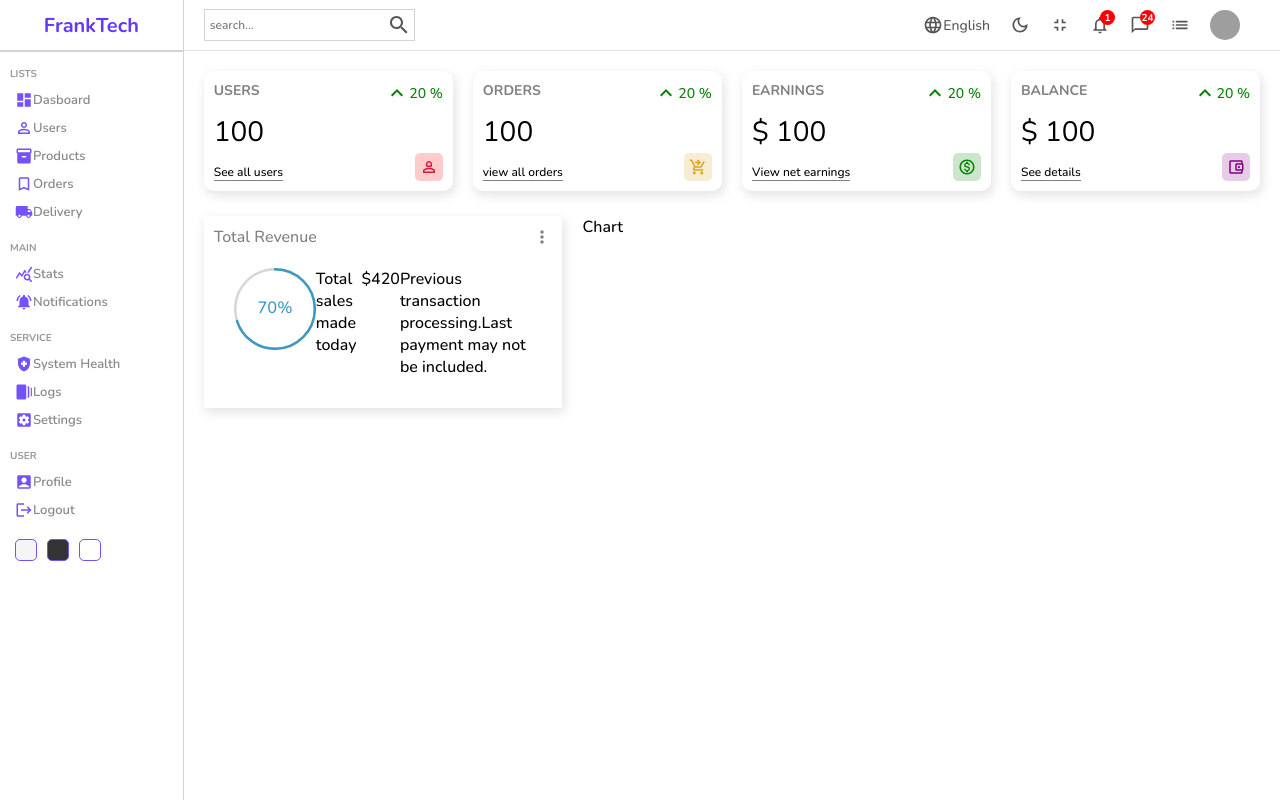
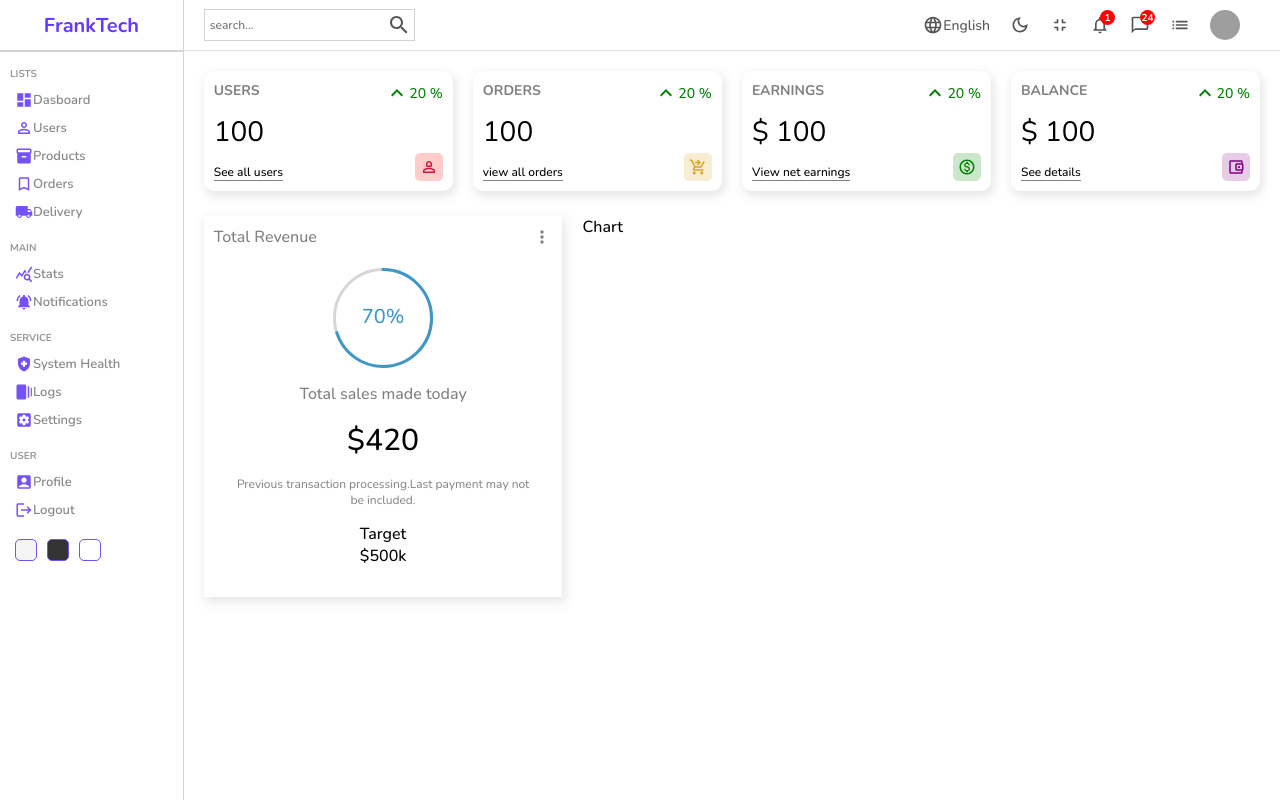
Before and after one commit to Frankawani/DashBoardApp, a React (Create React App) app: page / in a window 1280 px wide. Built offline with nearby package versions, Linux system fonts and the light colour scheme; grey boxes are pictures that could not be loaded; a web font is replaced by a local one.

Commit message:
moving on

```diff
--- a/src/components/featured/Featured.jsx
+++ b/src/components/featured/Featured.jsx
@@ -19,6 +19,16 @@ function Featured() {
         <p className="desc">
           Previous transaction processing.Last payment may not be included.
         </p>
+        <div className="summary">
+          <div className="item">
+            <div className="itemTitle">Target</div>
+            <div className="itemResult">
+              <div className="resultAmount">$500k</div>
+            </div>
+          </div>
+          <div className="item"></div>
+          <div className="item"></div>
+        </div>
       </div>
     </div>
   );
--- a/src/components/featured/featured.scss
+++ b/src/components/featured/featured.scss
@@ -19,5 +19,30 @@
   .bottom {
     padding: 20px;
     display: flex;
+    flex-direction: column;
+    align-items: center;
+    justify-content: center;
+    gap: 15px;
+
+    .featuredChart {
+      width: 100px;
+      height: 100px;
+    }
+
+    .title {
+      font-weight: 500;
+      color: gray;
+    }
+
+    .amount {
+      font-size: 30px;
+    }
+
+    .desc {
+      font-weight: 300;
+      font-size: 12px;
+      color: gray;
+      text-align: center;
+    }
   }
 }
```
